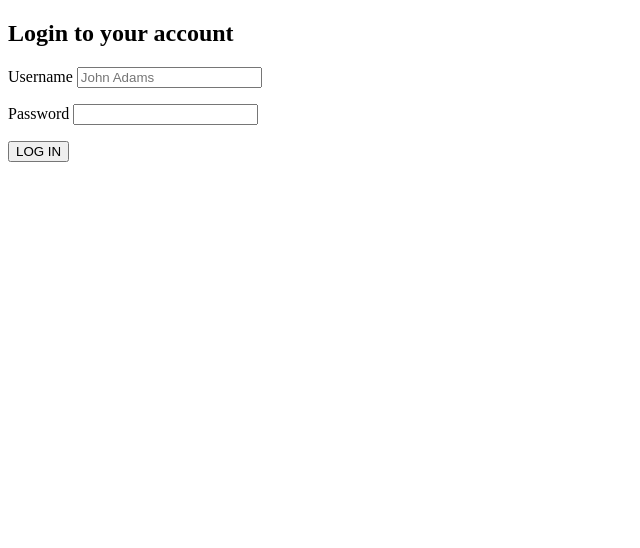
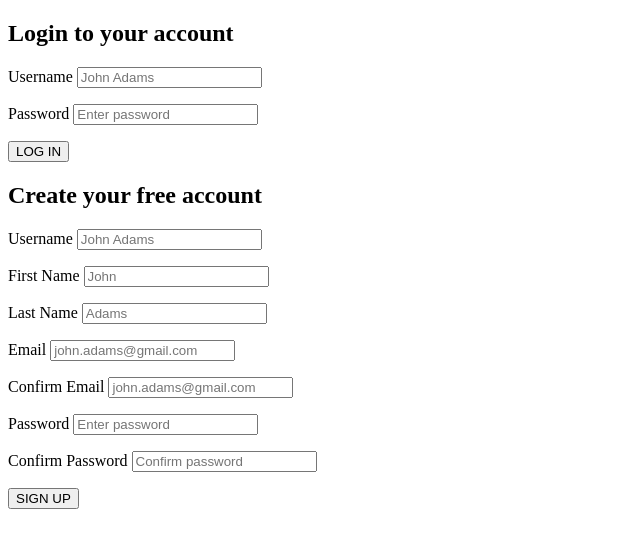
Before and after one commit to rextivlan/Zinx, a PHP site: page /register.php in a window 1280 px wide. Shown: the top 548 px of the page, without its empty margins (0-640 px from the left). Run offline with PHP 8.4, Linux system fonts and the light colour scheme.

Commit message:
Add login/register form

```diff
--- a/register.php
+++ b/register.php
@@ -14,11 +14,51 @@
         <label for="loginUsername">Username</label>
         <input type="text" id="loginUsername" name="loginUsername" placeholder="John Adams" required>
       </p>
+
       <p>
         <label for="loginPassword">Password</label>
-        <input type="password" id="loginPassword" name="loginPassword" required>
+        <input type="password" id="loginPassword" name="loginPassword" placeholder="Enter password" required>
       </p>
       <button name="loginButton" type="submit">LOG IN</button>
+    </form>
+
+    <form action="register.php" id="registerForm" method="POST">
+      <h2>Create your free account</h2>
+      <p>
+        <label for="username">Username</label>
+        <input type="text" id="username" name="username" placeholder="John Adams" required>
+      </p>
+
+      <p>
+        <label for="firstName">First Name</label>
+        <input type="text" id="firstName" name="firstName" placeholder="John" required>
+      </p>
+
+      <p>
+        <label for="lastName">Last Name</label>
+        <input type="text" id="lastName" name="lastName" placeholder="Adams" required>
+      </p>
+
+      <p>
+        <label for="email">Email</label>
+        <input type="email" id="email" name="email" placeholder="john.adams@gmail.com" required>
+      </p>
+
+      <p>
+        <label for="email2">Confirm Email</label>
+        <input type="email" id="email2" name="email2" placeholder="john.adams@gmail.com" required>
+      </p>
+
+      <p>
+        <label for="password">Password</label>
+        <input type="password" id="password" name="password" placeholder="Enter password"required>
+      </p>
+
+      <p>
+        <label for="password2">Confirm Password</label>
+        <input type="password" id="password2" name="password2" placeholder="Confirm password"required>
+      </p>
+      <button name="registerButton" type="submit">SIGN UP</button>
     </form>
   </div>
 </body>
```
